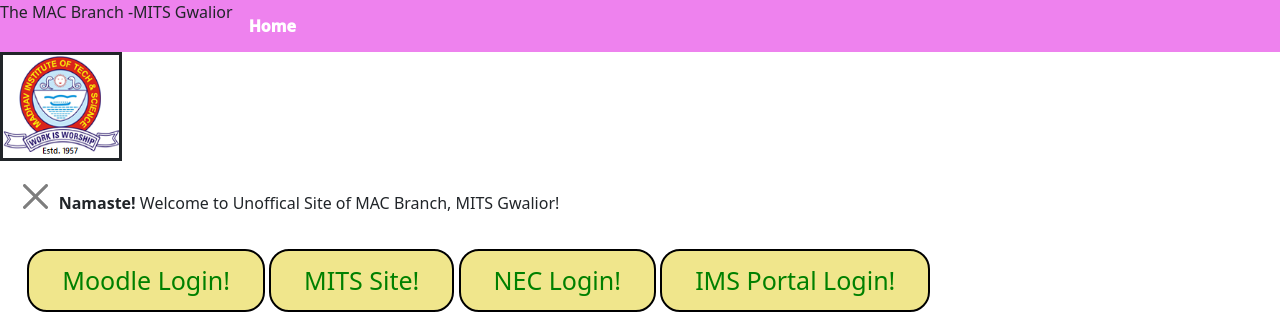
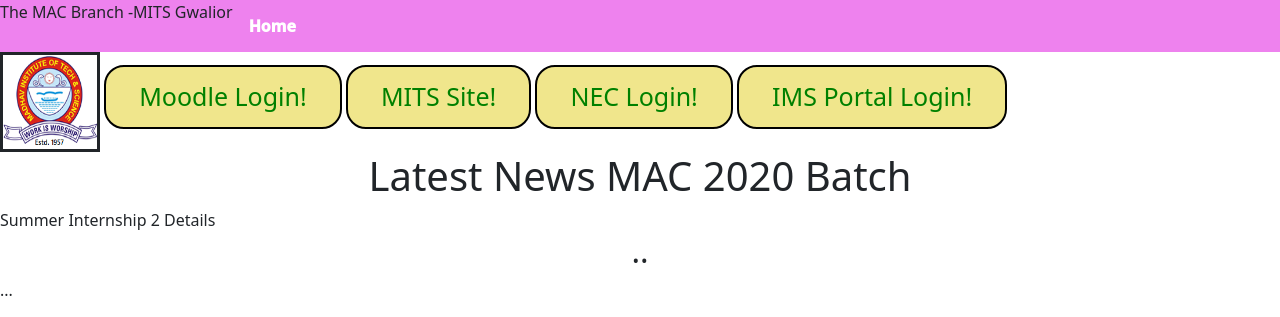
Before and after one commit to MayankTomar21/MayankTomar21.github.io, a plain HTML site: page index.html in a window 1280 px wide. Shown: the top 317 px of the page. Drawn offline with nearby package versions, Linux system fonts and the light colour scheme.

Commit message:
Update index.html

```diff
--- a/index.html
+++ b/index.html
@@ -43,15 +43,7 @@
 	   <li>  MITS Gwalior </a> </li>
 		<li syle="float:right"> <a  href="https://mayanktomar21.github.io/">Home</a></li>
 	</ul>
-<img src="mitslogo.png" width="122" height="109" title="mits logo" align="auto" >
-
-<div class="alert aler-dismissible fade show">
-    <button type="button" class="btn-close" data-bs-dismiss="alert"></button>
-        <strong>Namaste!</strong> Welcome to Unoffical Site of MAC Branch, MITS Gwalior!
-    </div>
-
-<script type="text/javascript" src="//w.24timezones.com/l.js" async></script>
-<div class="cleanslate w24tz-current-time w24tz-small" style="display: inline-block !important; visibility: hidden !important; min-width:20px !important; min-height:20px !important;"><p><a href="//24timezones.com/time-zone/ist" style="text-decoration: none" class="clock24" id="tz24-1643198668-tzist-eyJob3VydHlwZSI6IjEyIiwic2hvd2RhdGUiOiIxIiwic2hvd3NlY29uZHMiOiIwIiwiY29udGFpbmVyX2lkIjoiY2xvY2tfYmxvY2tfY2I2MWYxMzhjYzQ0NTdkIiwidHlwZSI6ImRiIiwibGFuZyI6ImVuIn0=" title="World Clock :: IST" target="_blank">IST</a></p><div id="clock_block_cb61f138cc4457d"></div></div>
+<img src="mitslogo.png" width="100" height="100" title="mits logo" align="auto" >
 
 
     <button onclick="window.open('http://op2020.mitsgwalior.in/login/index.php', '_blank'); return false;" type="button" ><span> Moodle Login!</span></button>
```
